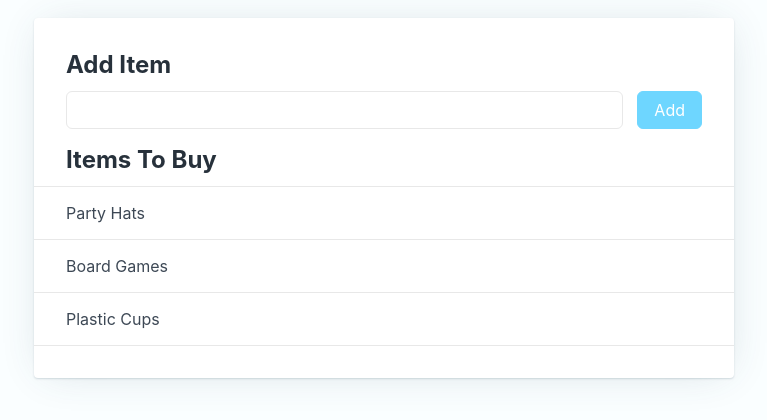
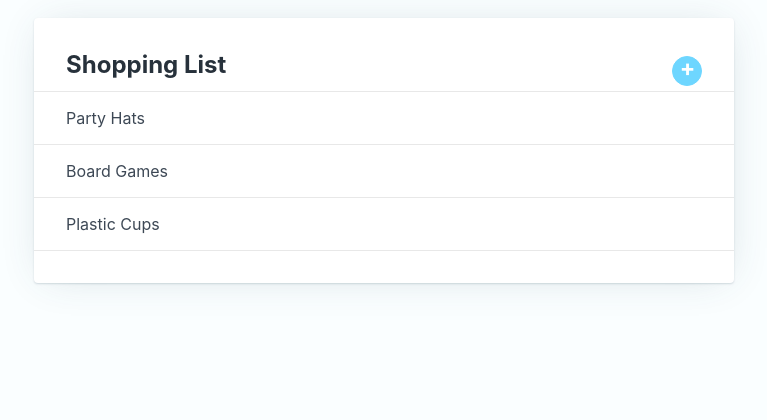
Before and after one commit to jarodpeachey/vuejs-shopping-list, a plain HTML site: page index.html in a window 1280 px wide. Shown: the part 66-486 px from the top of the page, without its empty margins (256-1023 px from the left). Drawn offline with nearby package versions, Linux system fonts and the light colour scheme.

Commit message:
More work

```diff
--- a/index.html
+++ b/index.html
@@ -14,13 +14,16 @@
         <h1>{{ header ? header : 'No header' }}</h1>
         <div class="card">
           <div class="list-title">
-            <h2>Add Item</h2>
-            <div id="form">
-              <input @keyup.enter="addItem" v-model="newItem" type="text" />
+            <div class="flex-wrapper">
+              <h2>Shopping List</h2>
+              <button v-if="inputState === 'closed'" @click="changeState('open')" class="round">+</button>
+              <button v-if="inputState === 'open'" @click="changeState('closed')" class="round gray">-</button>
+            </div>
+            <div v-if="inputState === 'open'" id="form">
+              <input @keyup.enter="addItem" v-model="newItem" placeholder="Add item" type="text" />
               <button @click="addItem">Add</button>
             </div>
-
-            <h2>Items To Buy</h2>
+            <p v-if="items.length === 0">You don't have any items in your shopping list.</p>
           </div>
 
           <ul class="list">
@@ -35,8 +38,9 @@
       const shoppingList = new Vue( {
         el: '#shopping-list',
         data: {
+          inputState: 'closed',
           header: 'Shopping List App',
-          newItem: '',
+          newItem: 'Test',
           items: [
             'Party Hats',
             'Board Games',
@@ -44,11 +48,16 @@
           ]
         },
         methods: {
-          addItem: function() {
-            this.items.push(this.newItem);
+          addItem: function () {
+            this.items.push( this.newItem );
+            this.newItem = "";
+          },
+          changeState: function (newState) {
+            this.inputState = newState;
             this.newItem = "";
           }
-        }
+        },
+
       } )
     </script>
   </body>
--- a/style.css
+++ b/style.css
@@ -46,6 +46,7 @@ h2 {
   display: flex;
   align-items: center;
   margin-bottom: 16px;
+  margin-top: 12px;
 }
 
 input {
@@ -74,6 +75,32 @@ button {
   cursor: pointer;
 }
 
+button.round {
+  padding: 0px;
+  border-radius: 999px;
+  width: 30px;
+  height: 30px;
+  display: flex;
+  align-items: center;
+  justify-content: center;
+  font-size: 23px;
+  font-weight: bold;
+  padding-bottom: 5px;
+  padding-left: 1px;
+}
+
+button.gray {
+  background: #e8e8e8;
+  color: #27313b;
+  border: 1px solid #e8e8e8;
+}
+
+.flex-wrapper {
+  display: flex;
+  align-items: center;
+  justify-content: space-between;
+}
+
 .list {
   list-style: none;
   margin: 0;
```
